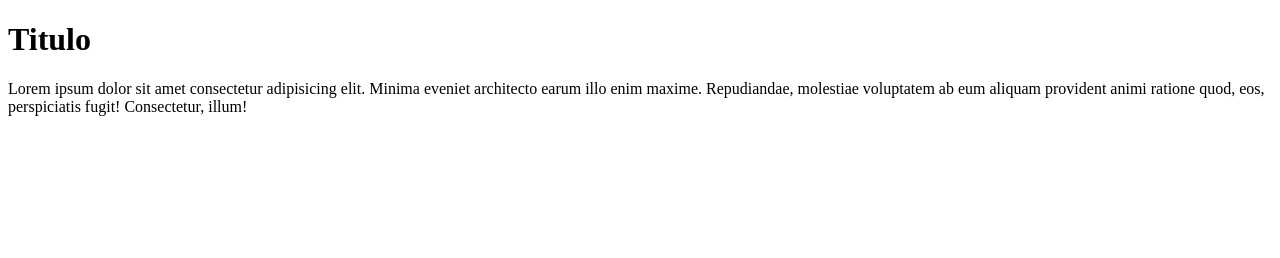
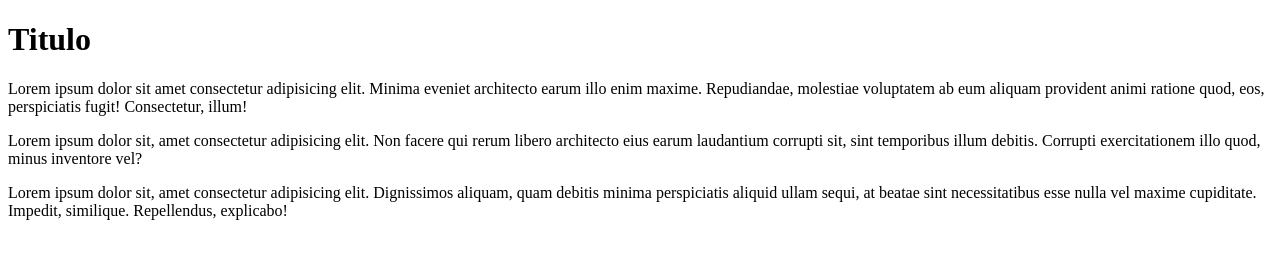
Before and after one commit to FarmaciasLaPiedad/ecommerce, a plain HTML site: page index.html in a window 1280 px wide. Drawn offline with Linux system fonts and the light colour scheme.

Commit message:
Mi primer commit como colaborador

```diff
--- a/index.html
+++ b/index.html
@@ -14,8 +14,8 @@
     </section>
 
     <footer>
-        <p></p>
-        <p></p>
+        <p>Lorem ipsum dolor sit, amet consectetur adipisicing elit. Non facere qui rerum libero architecto eius earum laudantium corrupti sit, sint temporibus illum debitis. Corrupti exercitationem illo quod, minus inventore vel?</p>
+        <p>Lorem ipsum dolor sit, amet consectetur adipisicing elit. Dignissimos aliquam, quam debitis minima perspiciatis aliquid ullam sequi, at beatae sint necessitatibus esse nulla vel maxime cupiditate. Impedit, similique. Repellendus, explicabo!</p>
         <p></p>
     </footer>
 
```
